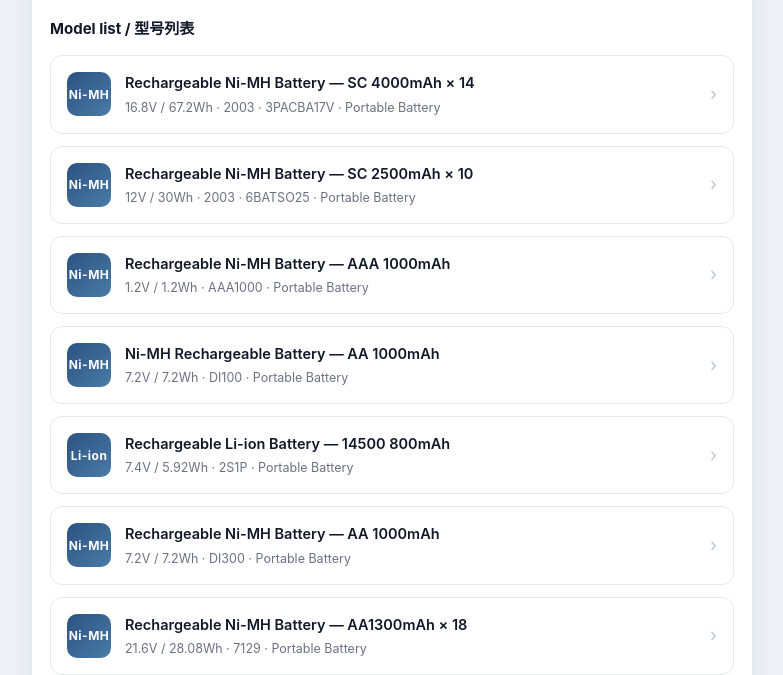
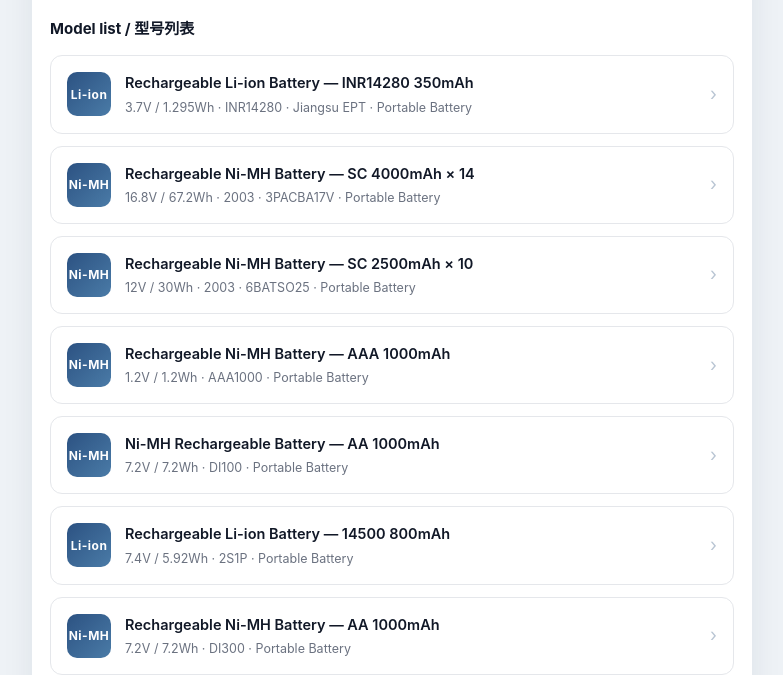
Before and after one commit to WiZFeng/ept-battery, a plain HTML site: page index.html in a window 1280 px wide. Shown: the part 131-806 px from the top of the page, without its empty margins (248-1031 px from the left). Drawn offline with Linux system fonts and the light colour scheme.

Commit message:
index: add INR14280 350mAh card: index.html

```diff
--- a/index.html
+++ b/index.html
@@ -48,6 +48,15 @@
 
   <main>
     <h2>Model list / 型号列表</h2>
+
+    <a class="card" href="14280-350mah-3.7v.html">
+      <div class="thumb">Li-ion</div>
+      <div class="txt">
+        <div class="t">Rechargeable Li-ion Battery &mdash; INR14280 350mAh</div>
+        <div class="s">3.7V / 1.295Wh &middot; INR14280 &middot; Jiangsu EPT &middot; Portable Battery</div>
+      </div>
+      <div class="arrow">&rsaquo;</div>
+    </a>
 
     <a class="card" href="2003-sc4000mahx14-16.8v.html">
       <div class="thumb">Ni-MH</div>
```
